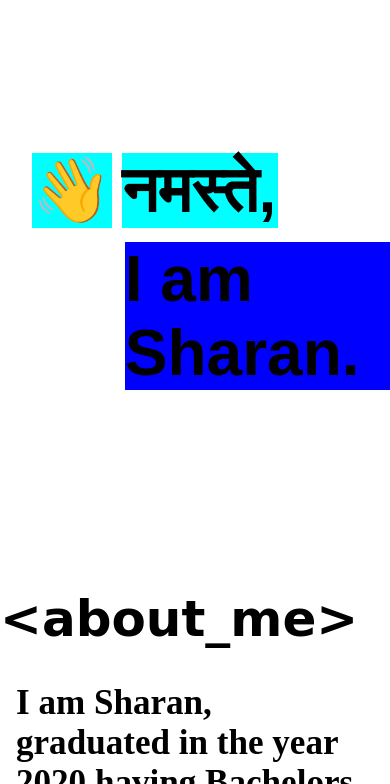
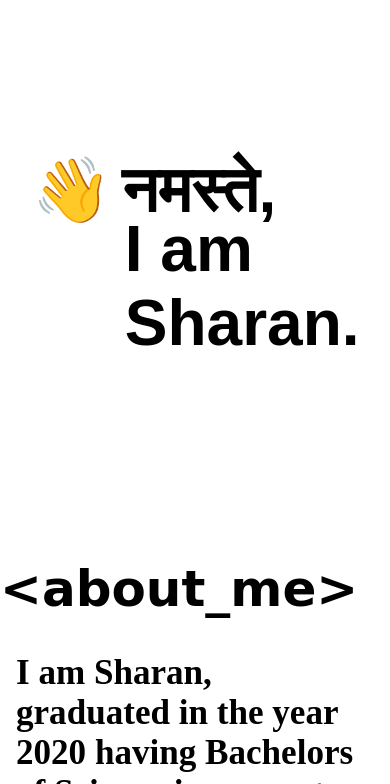
Before and after one commit to sharutok/portfolio, a plain HTML site: page index.html in a window 390 px wide. Shown: the part 60-844 px from the top of the page. Drawn offline with Linux system fonts and the light colour scheme; a web font is replaced by a local one.

Commit message:
font size overall

```diff
--- a/app.js
+++ b/app.js
@@ -1,4 +1,4 @@
-const texts = ["Hello,", "नमस्ते,", "Hola,", "こんにちは,"];
+const texts = ["Hello,", "नमस्ते,", "Hola,", "Konnichiwa,"];
 var count = 0;
 var index = 0;
 var decrement = 0;
--- a/style.css
+++ b/style.css
@@ -234,7 +234,7 @@ a:hover {
     opacity: 1;
   }
 }
-h1,
+
 .name-intro {
   display: flex;
   font-size: 80px;
@@ -245,7 +245,7 @@ h1,
 
 .name-intro {
   margin-top: -11rem;
-  margin-left: 9.3rem;
+  margin-left: 8.8rem;
 }
 .intros {
   margin-top: 100px;
@@ -290,12 +290,12 @@ h1,
   }
 
   .intro > h1 {
-    background-color: aqua;
+    /* background-color: rgb(255, 255, 255); */
     font-size: 4rem;
-    margin-bottom: 90px;
+    margin-bottom: 60px;
   }
   .name-intro {
-    background-color: blue;
+    /* background-color: rgb(255, 255, 255); */
     font-size: 4rem;
     margin-left: 7.8rem;
   }
```
